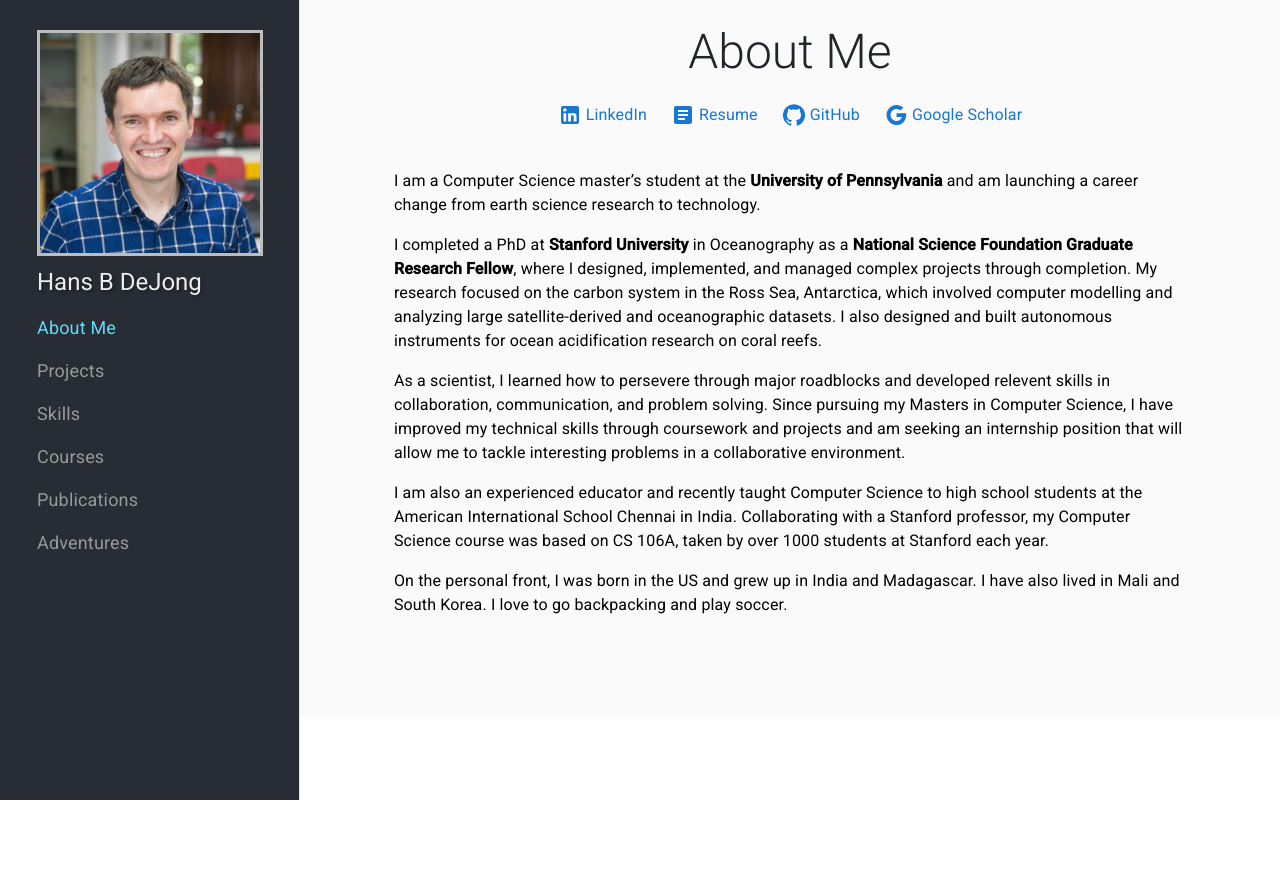
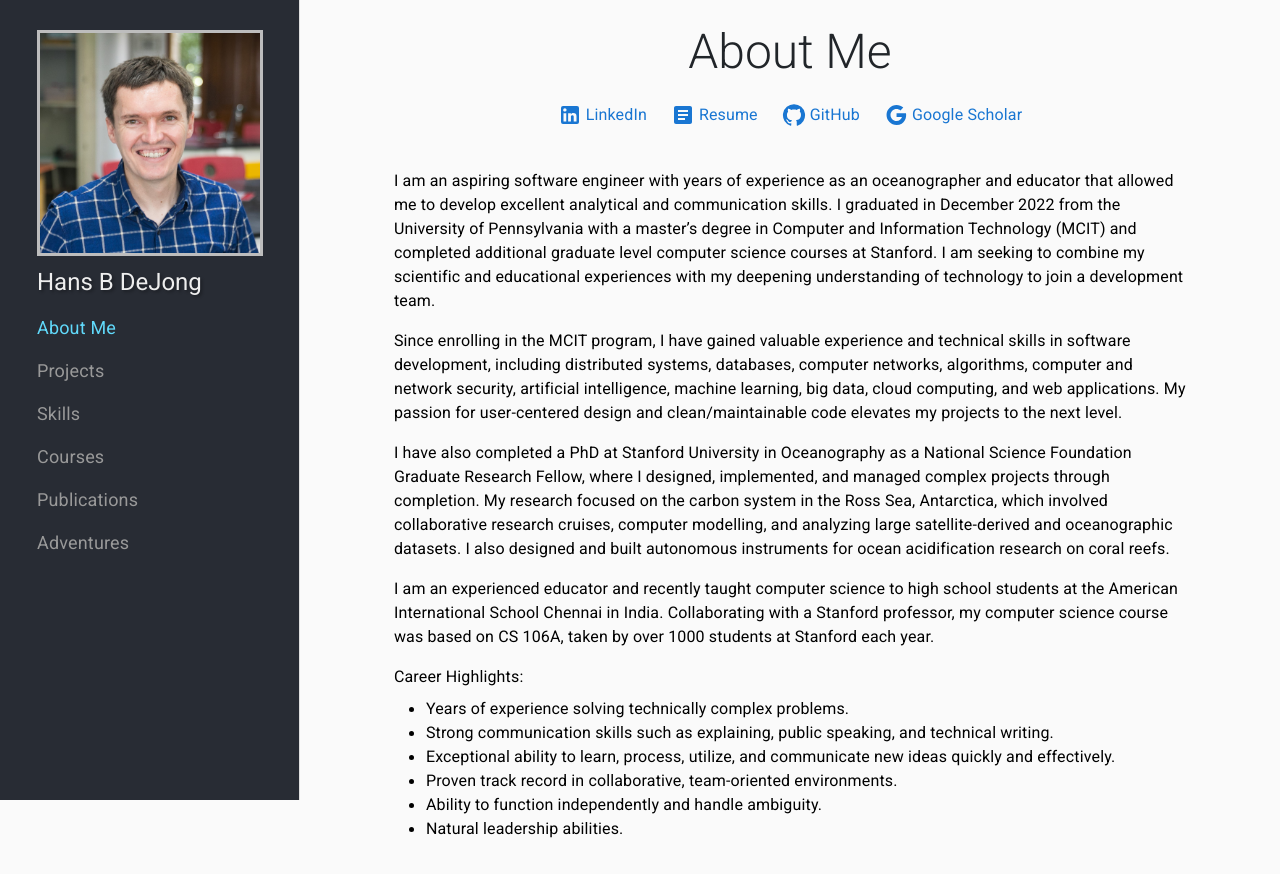
Before and after one commit to hansbdejong/portfolio, a React (Create React App) app: page /about-me in a window 1280 px wide. Shown: the top 874 px of the page. Before the commit the page ends 800 px from the top, so only its background shows below. Built offline with nearby package versions, Linux system fonts and the light colour scheme; the HTML template or start-up script is replaced by a standard one.

Commit message:
updated about me

```diff
--- a/src/data/fifaData.js
+++ b/src/data/fifaData.js
@@ -3,7 +3,7 @@
     title: "FIFA World Cups",
     paragraphs:
         [
-            "For the course Databases and Information Systems (CIS 550), we designed and built a full stack web application to query and display data from all World Cups.  An experienced teaching assistant for this course called our project insane, telling us that our project was the best project they had ever seen for this course. I took the lead for this project.",
+            'For the course Databases and Information Systems (CIS 550), we designed and built a full stack web application to query and display data from all World Cups.  An experienced teaching assistant for this course called our project "insane", telling us that our project was the best project they had ever seen for this course. I took the lead for this project.',
             "We cleaned and merged datasets from multiple sources (including web scraping) and then designed and created our SQL database that we deployed on AWS RDS. The frontend was built using React and Material UI. Users can explore past World Cup results, zoom in to individual match statistics, find player and country statistics, explore individual stadiums, and gain insights such as top scorers and timing of goals."
         ],
     skills:
--- a/src/data/skillsData.js
+++ b/src/data/skillsData.js
@@ -2,13 +2,14 @@
     {
         title: "Programming Languages",
         items: ["Java", "Python", "JavaScript", "C++", "C", "MATLAB", "R",
-            "Go", "Arduino", "IDL", "Fortran"]
+            "Golang", "Arduino", "IDL", "Fortran"]
     },
     {
         title: "Web Development",
-        items: ["HTML", "CSS", "React", "Node.js", "Express", "REST API",
-            "JSON", "DOM", "AJAX", "Material UI",
-            "Bootstrap", "React Router", "D3", "Leaflet.js", "Charts.js"]
+        items: ["HTML", "CSS", "React","JSX", "Node.js", "Express", "REST API",
+            "JSON", "DOM", "AJAX", "Material UI", "Model-View-Controller",
+            "Responsive Web Design", "Bootstrap", "React Router", "D3",
+            "Leaflet.js", "Charts.js"]
     },
     {
         title: "Databases",
@@ -25,12 +26,12 @@
     },
     {
         title: "Tools",
-        items: ["Git", "Vim", "GDB", "Linux Terminal", "LaTex", "JUnit", "Visual Studio", "Eclipse", "IntelliJ"]
+        items: ["Git", "Vim", "GDB", "Valgrind", "Linux Terminal", "LaTex", "JUnit", "Visual Studio", "Eclipse", "IntelliJ"]
     },
     {
         title: "Methodologies",
         items: ["Reading Documentation", "Agile Development", "TTD (Test Driven Development)",
             "Modularity", "Design Patterns", "N-Tier architecture",
-            "Scalable Systems"]
+            "Distributed Systems", "Multithreading", "Event-Driven Programming"]
     },
 ]
--- a/src/pages/MyStory.jsx
+++ b/src/pages/MyStory.jsx
@@ -2,7 +2,9 @@
 import {
     Typography,
     Button,
-    Link
+    Link,
+    List,
+    ListItem
 } from '@mui/material';
 
 
@@ -14,6 +16,25 @@
 import resume from '../Hans_DeJong_Resume.pdf';
 
 
+let data = {
+    paragraphs:
+        [
+            "I am an aspiring software engineer with years of experience as an oceanographer and educator that allowed me to develop excellent analytical and communication skills. I graduated in December 2022 from the University of Pennsylvania with a master’s degree in Computer and Information Technology (MCIT) and completed additional graduate level computer science courses at Stanford. I am seeking to combine my scientific and educational experiences with my deepening understanding of technology to join a development team.",
+            "Since enrolling in the MCIT program, I have gained valuable experience and technical skills in software development, including distributed systems, databases, computer networks, algorithms, computer and network security, artificial intelligence, machine learning, big data, cloud computing, and web applications. My passion for user-centered design and clean/maintainable code elevates my projects to the next level. ",
+            "I have also completed a PhD at Stanford University in Oceanography as a National Science Foundation Graduate Research Fellow, where I designed, implemented, and managed complex projects through completion. My research focused on the carbon system in the Ross Sea, Antarctica, which involved collaborative research cruises, computer modelling, and analyzing large satellite-derived and oceanographic datasets. I also designed and built autonomous instruments for ocean acidification research on coral reefs.",
+            "I am an experienced educator and recently taught computer science to high school students at the American International School Chennai in India. Collaborating with a Stanford professor, my computer science course was based on CS 106A, taken by over 1000 students at Stanford each year.",
+            "Career Highlights:",
+        ],
+    skills:
+        [
+            "Years of experience solving technically complex problems.",
+            "Strong communication skills such as explaining, public speaking, and technical writing.",
+            "Exceptional ability to learn, process, utilize, and communicate new ideas quickly and effectively.",
+            "Proven track record in collaborative, team-oriented environments.",
+            "Ability to function independently and handle ambiguity.",
+            "Natural leadership abilities.",
+        ]
+}
 
 // after just a year, taken advanced CS courses designed for advanced undergraduate...
 // I also learned how to handle ambiguity and ....
@@ -32,12 +53,12 @@
             </Typography>
 
 
-            <div style={{display:"flex", justifyContent:"center", paddingBottom: "20px"}}>
+            <div style={{ display: "flex", justifyContent: "center", paddingBottom: "20px" }}>
                 <div>
                     <Link rel="noopener" href="https://www.linkedin.com/in/hansbdejong/" target="_blank" underline="none">
                         <Button disableRipple style={{ textTransform: 'none' }}>
                             <LinkedInIcon fontSize="medium" />
-                        <Typography sx={{  paddingLeft: 0.5 }}>LinkedIn</Typography>
+                            <Typography sx={{ paddingLeft: 0.5 }}>LinkedIn</Typography>
                         </Button>
                     </Link>
 
@@ -46,7 +67,7 @@
                             style={{ textTransform: 'none' }}
                         >
                             <ArticleIcon fontSize="medium" />
-                        <Typography sx={{  paddingLeft: 0.5 }}>Resume</Typography>
+                            <Typography sx={{ paddingLeft: 0.5 }}>Resume</Typography>
                         </Button>
                     </Link>
 
@@ -67,21 +88,56 @@
             </div>
 
 
-            <Typography
-                variant="body1"
-                // sx={{ color: '#212529', fontSize: "18px" }}
-                gutterBottom
-            >
-                <p>I am a Computer Science master’s student at the <span style={{ fontWeight: 600 }}>University of Pennsylvania</span> and am launching a career change from earth science research to technology.</p>
-                <p>I completed a PhD at <span style={{ fontWeight: 600 }}>Stanford University</span> in Oceanography as a <span style={{ fontWeight: 600 }}>National Science Foundation Graduate Research Fellow</span>, where I designed, implemented, and managed complex projects through completion. My research focused on the carbon system in the Ross Sea, Antarctica, which involved computer modelling and analyzing large satellite-derived and oceanographic datasets. I also designed and built autonomous instruments for ocean acidification research on coral reefs.</p>
-                <p>As a scientist, I learned how to persevere through major roadblocks and developed relevent skills in collaboration, communication, and problem solving. Since pursuing my Masters in Computer Science, I have improved my technical skills through coursework and projects and am seeking an internship position that will allow me to tackle interesting problems in a collaborative environment.</p>
-                <p>I am also an experienced educator and recently taught Computer Science to high school students at the American International School Chennai in India. Collaborating with a Stanford professor, my Computer Science course was based on CS 106A, taken by over 1000 students at Stanford each year.</p>
-                <p>On the personal front, I was born in the US and grew up in India and Madagascar. I have also lived in Mali and South Korea. I love to go backpacking and play soccer.</p>
-            </Typography>
+            {addParagraphs(data)}
+
+
+            <List sx={{ listStyleType: 'disc', pl: 4 }}>
+                {addSkills(data)}
+            </List>
 
         </div>
     );
 }
 
+function addParagraphs(data) {
+
+    let paragraphArray = data.paragraphs;
+    let paragraphs = [];
+
+    //color: '#212529', fontSize: "18px",
+
+    for (let i = 0; i < paragraphArray.length; i++) {
+        let paragraph = (
+            <Typography
+                variant="body1"
+                sx={{ pt: 2 }}
+            >
+                {paragraphArray[i]}
+            </Typography>
+        )
+        paragraphs.push(paragraph)
+    }
+
+    return paragraphs;
+}
+
+
+function addSkills(data) {
+    let skillsArray = []
+    let skills = data.skills;
+
+    for (let i = 0; i < skills.length; i++) {
+        let skill = (
+            <ListItem sx={{ display: 'list-item' }} style={{ padding: 0 }}>
+                <Typography variant='body1'>{skills[i]}</Typography>
+            </ListItem>
+        )
+
+        skillsArray.push(skill);
+    }
+
+    return skillsArray;
+}
+
 
 export default MyStory;
```
Lines whose indentation alone changed are shown as unchanged.
